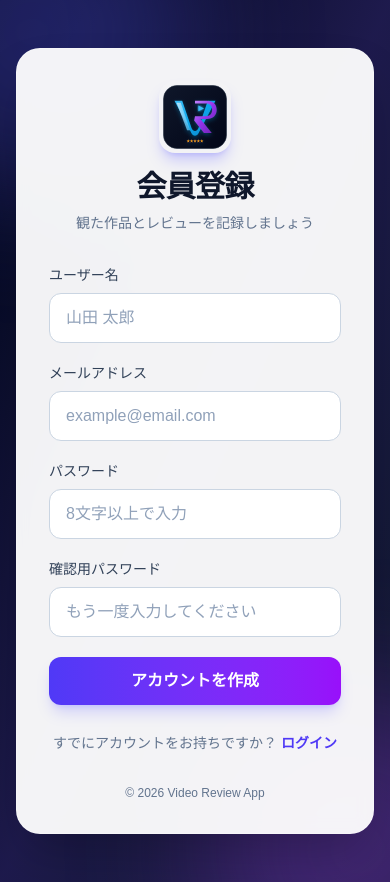
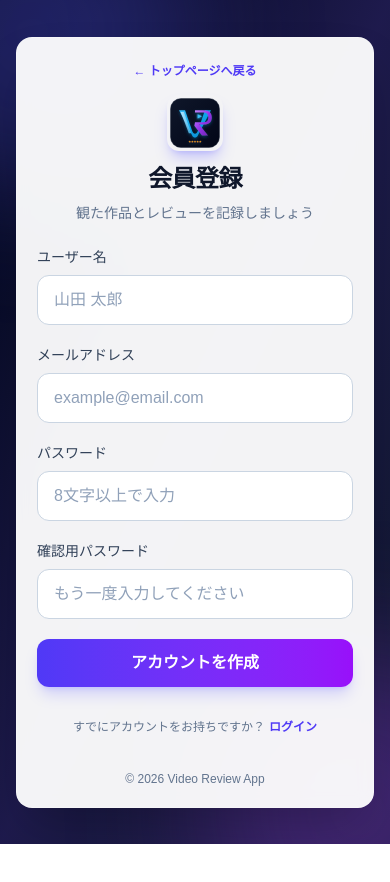
Before and after one commit to kazyuaki/video-review-app, a Next.js app in the folder node/: page /register in a window 390 px wide. After the commit the page ends 844 px from the top, so only its background shows below. Built offline with nearby package versions, Linux system fonts and the light colour scheme; no server answers.

Commit message:
📱 fix: スマホ表示を最適化

```diff
--- a/node/app/login/page.tsx
+++ b/node/app/login/page.tsx
@@ -11,11 +11,11 @@ export default function LoginPage() {
       title="ログイン"
       description="お気に入りの作品を記録しましょう"
       footer={
-        <p>
-          アカウントをお持ちでないですか？
+        <p className="flex flex-wrap items-center justify-center gap-x-1 leading-6">
+          <span>アカウントをお持ちでないですか？</span>
           <Link
             href="/register"
-            className="ml-1 font-semibold text-indigo-600 transition hover:text-indigo-500"
+            className="whitespace-nowrap font-semibold text-indigo-600 transition hover:text-indigo-500"
           >
             会員登録
           </Link>
--- a/node/app/register/page.tsx
+++ b/node/app/register/page.tsx
@@ -11,11 +11,11 @@ export default function RegisterPage() {
       title="会員登録"
       description="観た作品とレビューを記録しましょう"
       footer={
-        <p>
-          すでにアカウントをお持ちですか？
+        <p className="flex flex-wrap items-center justify-center gap-x-1 leading-6">
+          <span>すでにアカウントをお持ちですか？</span>
           <Link
             href="/login"
-            className="ml-1 font-semibold text-indigo-600 transition hover:text-indigo-500"
+            className="whitespace-nowrap font-semibold text-indigo-600 transition hover:text-indigo-500"
           >
             ログイン
           </Link>
--- a/node/app/works/search/page.tsx
+++ b/node/app/works/search/page.tsx
@@ -115,9 +115,13 @@ export default async function WorkSearchPage({
               selectedType={type}
             />
             {works.length > 0 ? (
-              <div className="mt-6 grid grid-cols-[repeat(auto-fit,176px)] justify-center gap-4">
+              <div className="mt-6 grid grid-cols-2 gap-3 sm:grid-cols-[repeat(auto-fit,176px)] sm:justify-center sm:gap-4">
                 {works.map((work) => (
-                  <WorkCard key={`${work.mediaType}-${work.id}`} work={work} />
+                  <WorkCard
+                    key={`${work.mediaType}-${work.id}`}
+                    work={work}
+                    fullWidth
+                  />
                 ))}
               </div>
             ) : (
--- a/node/components/auth/AuthLayout.tsx
+++ b/node/components/auth/AuthLayout.tsx
@@ -19,28 +19,29 @@ export function AuthLayout({
   footer,
 }: AuthLayoutProps) {
   return (
-    <main className="relative flex min-h-screen items-center justify-center overflow-hidden bg-gradient-to-br from-slate-950 via-indigo-950 to-slate-900 px-4 py-12">
+    <main className="relative flex min-h-screen items-center justify-center overflow-hidden bg-gradient-to-br from-slate-950 via-indigo-950 to-slate-900 px-4 py-6 sm:py-12">
       <div className="absolute -left-32 -top-32 h-80 w-80 rounded-full bg-indigo-500/30 blur-3xl" />
       <div className="absolute -bottom-32 -right-32 h-80 w-80 rounded-full bg-purple-500/30 blur-3xl" />
 
-      <div className="relative w-full max-w-md rounded-3xl border border-white/20 bg-white/95 p-8 shadow-2xl backdrop-blur sm:p-10">
-        <div className="mb-8 text-center">
+      <div className="relative w-full max-w-md rounded-2xl border border-white/20 bg-white/95 p-5 shadow-2xl backdrop-blur sm:rounded-3xl sm:p-10">
+        <div className="mb-6 text-center sm:mb-8">
           <Link
             href="/"
-            aria-label="トップページへ戻る"
-            className="mx-auto mb-4 block w-fit"
+            className="mb-4 inline-flex items-center gap-1 text-xs font-semibold text-indigo-600 transition hover:text-indigo-500"
           >
-            <Image
-              src="/logo.svg"
-              alt="Video Review App"
-              width={72}
-              height={72}
-              priority
-              className="rounded-2xl shadow-lg shadow-indigo-500/30"
-            />
+            ← トップページへ戻る
           </Link>
 
-          <h1 className="text-3xl font-bold tracking-tight text-slate-900">
+          <Image
+            src="/logo.svg"
+            alt="Video Review App"
+            width={56}
+            height={56}
+            priority
+            className="mx-auto mb-3 rounded-xl shadow-lg shadow-indigo-500/30 sm:mb-4 sm:h-[72px] sm:w-[72px] sm:rounded-2xl"
+          />
+
+          <h1 className="text-2xl font-bold tracking-tight text-slate-900 sm:text-3xl">
             {title}
           </h1>
 
@@ -49,7 +50,9 @@ export function AuthLayout({
 
         {children}
 
-        <div className="mt-7 text-center text-sm text-slate-500">{footer}</div>
+        <div className="mt-7 text-center text-xs text-slate-500 sm:text-sm">
+          {footer}
+        </div>
 
         <p className="mt-8 text-center text-xs text-slate-500">
           © 2026 Video Review App
--- a/node/components/home/WorkCard.tsx
+++ b/node/components/home/WorkCard.tsx
@@ -7,16 +7,26 @@ const TMDB_IMAGE_URL = "https://image.tmdb.org/t/p/w500";
  * 作品情報をカード形式で表示する。
  * 作品のポスター、タイトル、ランキング対象の場合は順位を表示する。
  */
-export default function WorkCard({ work }: { work: Work }) {
+export default function WorkCard({
+  work,
+  fullWidth = false,
+}: {
+  work: Work;
+  fullWidth?: boolean;
+}) {
   return (
-    <article className="group relative w-44 shrink-0 overflow-hidden rounded-2xl border border-white/10 bg-white/5 transition hover:-translate-y-1 hover:bg-white/10">
+    <article
+      className={`group relative overflow-hidden rounded-2xl border border-white/10 bg-white/5 transition hover:-translate-y-1 hover:bg-white/10 ${
+        fullWidth ? "w-full" : "w-44 shrink-0"
+      }`}
+    >
       <div className="relative flex aspect-[2/3] items-center justify-center bg-gradient-to-br from-indigo-500/30 to-purple-500/20">
         {work.posterPath ? (
           <Image
             src={`${TMDB_IMAGE_URL}${work.posterPath}`}
             alt={`${work.title}のポスター`}
             fill
-            sizes="176px"
+            sizes={fullWidth ? "(max-width: 639px) 50vw, 176px" : "176px"}
             className="object-cover"
           />
         ) : (
--- a/node/components/layout/Header.tsx
+++ b/node/components/layout/Header.tsx
@@ -35,60 +35,66 @@ export function Header() {
 
   return (
     <header className="sticky top-0 z-50 border-b border-slate-800 bg-slate-950/90 text-slate-100 backdrop-blur">
-      <div className="mx-auto flex h-16 max-w-7xl items-center justify-between px-4 sm:px-6">
+      <div className="mx-auto flex h-16 max-w-7xl items-center justify-between px-3 sm:px-6">
         <Link
           href="/"
-          className=" flex items-center text-lg font-bold tracking-wide text-sky-400"
+          className="flex shrink-0 items-center gap-1 text-base font-bold tracking-wide text-sky-400 sm:text-lg"
         >
           <Image
             src="/logo.svg"
             alt="Video Reviewのロゴ"
-            width={40}
-            height={40}
+            width={36}
+            height={36}
             priority
+            className="sm:h-10 sm:w-10"
           />
-          <span>Video Review</span>{" "}
+          <span className="whitespace-nowrap max-[360px]:hidden">
+            Video Review
+          </span>
         </Link>
 
         <nav
           aria-label="メインナビゲーション"
-          className="flex items-center gap-3"
+          className="flex shrink-0 items-center gap-1 sm:gap-3"
         >
           <Link
             href="/works/search"
             aria-label="作品を検索"
-            className="flex h-10 w-10 items-center justify-center rounded-lg text-lg text-slate-300 transition hover:bg-slate-800 hover:text-sky-400"
+            className="flex h-9 w-9 shrink-0 items-center justify-center rounded-lg text-base text-slate-300 transition hover:bg-slate-800 hover:text-sky-400 sm:h-10 sm:w-10 sm:text-lg"
           >
             <Search size={20} />
           </Link>
 
           {isLoading ? (
-            <span className="text-sm text-slate-400">確認中...</span>
+            <span className="whitespace-nowrap text-xs text-slate-400 sm:text-sm">
+              確認中...
+            </span>
           ) : user ? (
-            <div className="flex items-center gap-4">
-              <span className="text-sm text-slate-300">{user.name}</span>
+            <div className="flex items-center gap-1 sm:gap-4">
+              <span className="hidden text-sm text-slate-300 sm:inline">
+                {user.name}
+              </span>
 
               <button
                 type="button"
                 onClick={handleLogout}
                 disabled={isLoggingOut}
-                className="rounded-lg border border-slate-700 px-4 py-2 text-sm transition hover:border-sky-400 hover:text-sky-400 disabled:cursor-not-allowed disabled:opacity-50"
+                className="whitespace-nowrap rounded-lg border border-slate-700 px-2 py-2 text-xs transition hover:border-sky-400 hover:text-sky-400 disabled:cursor-not-allowed disabled:opacity-50 sm:px-4 sm:text-sm"
               >
                 {isLoggingOut ? "ログアウト中..." : "ログアウト"}
               </button>
             </div>
           ) : (
-            <div className="flex items-center gap-3">
+            <div className="flex items-center gap-1 sm:gap-3">
               <Link
                 href="/login"
-                className="px-3 py-2 text-sm text-slate-300 transition hover:text-sky-400"
+                className="whitespace-nowrap px-2 py-2 text-xs text-slate-300 transition hover:text-sky-400 sm:px-3 sm:text-sm"
               >
                 ログイン
               </Link>
-
               <Link
                 href="/register"
-                className="rounded-lg bg-sky-500 px-4 py-2 text-sm font-semibold text-slate-950 transition hover:bg-sky-400"
+                className="whitespace-nowrap rounded-lg bg-sky-500 px-3 py-2 text-xs font-semibold text-slate-950 transition hover:bg-sky-400 sm:px-4 sm:text-sm"
               >
                 会員登録
               </Link>
```
